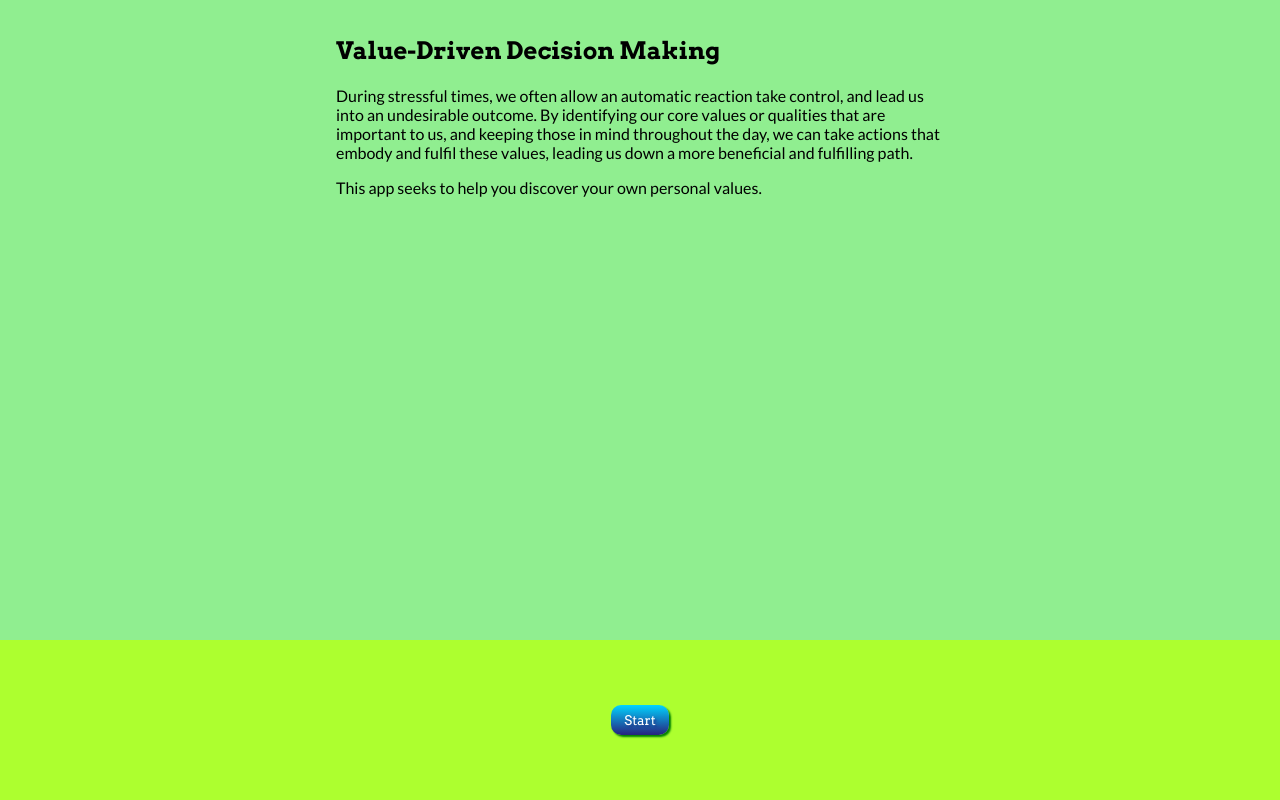
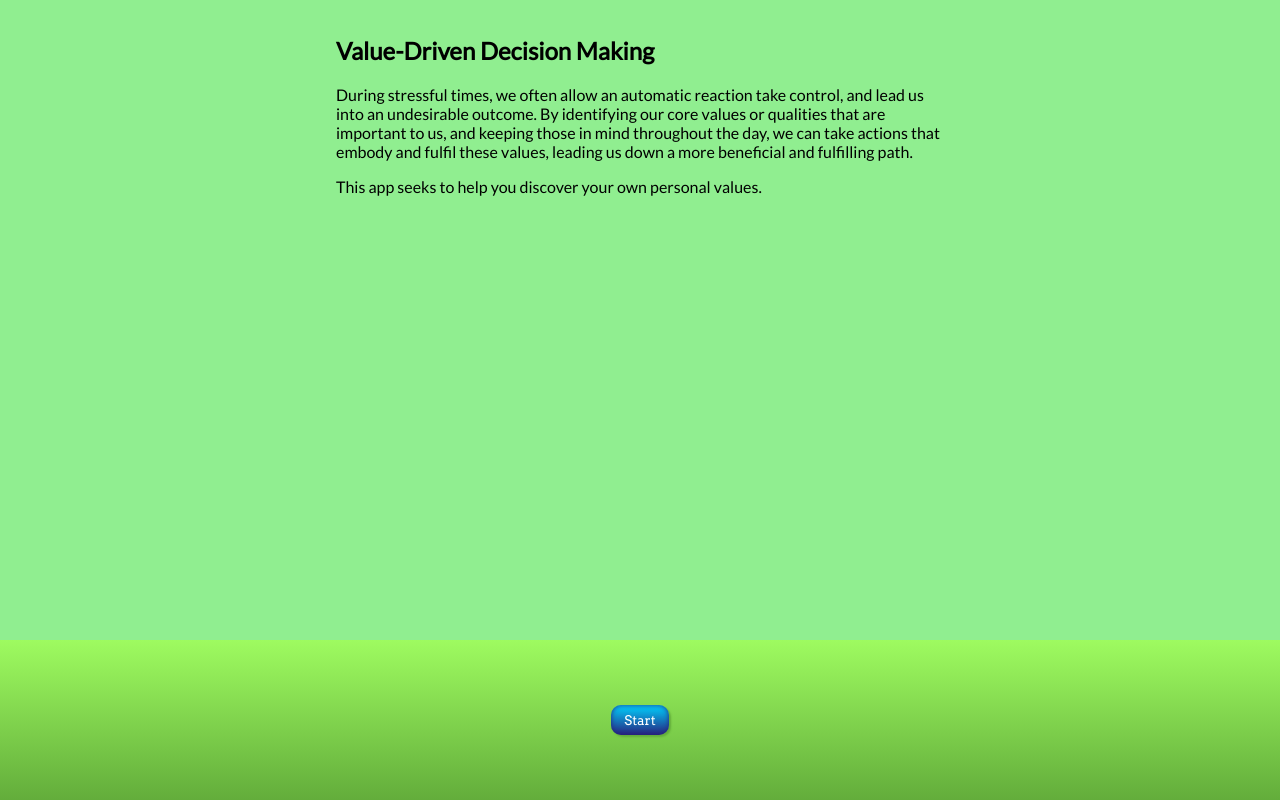
Before and after one commit to vincelee888/values, a React (Create React App) app: page / in a window 1280 px wide. Built offline with nearby package versions, Linux system fonts and the light colour scheme.

Commit message:
styling and end copy

```diff
--- a/src/components/End.jsx
+++ b/src/components/End.jsx
@@ -26,6 +26,14 @@ const MyValues = ({ values, myValues }) => {
         const v = values.find((v) => v.key === mv);
         return <Value key={v.key} name={v.name} description={v.description} />;
       })}
+      <p>
+        Armed with your core Values, you might like to look into{" "}
+        <a href="https://en.wikipedia.org/wiki/Acceptance_and_commitment_therapy">
+          ACT training
+        </a>
+        , to learn how you can steer your actions towards more desirable
+        outcomes.
+      </p>
     </div>
   );
 };
--- a/src/components/styles.js
+++ b/src/components/styles.js
@@ -20,8 +20,9 @@ const ButtonStyles = styled.button`
     rgba(0, 212, 255, 1) 100%
   );
   color: white;
-  box-shadow: 2px 2px 2px green;
-  text-shadow: 2px 2px 2px rgba(39, 34, 126, 0.5);
+  text-shadow: rgba(56, 56, 126, 0.5);
+  box-shadow: inset 0px 0px 4px 1px rgba(39, 34, 126, 0.7),
+    2px 2px 2px rgba(99, 173, 59, 1);
   border-radius: 10px;
   border: none;
   cursor: pointer;
@@ -34,7 +35,12 @@ const MainInputStyles = styled.div`
   left: 0;
   width: 100vw;
   height: 20vh;
-  background: greenyellow;
+  background: rgb(99, 173, 59);
+  background: linear-gradient(
+    0deg,
+    rgba(99, 173, 59, 1) 0%,
+    rgba(158, 251, 96, 1) 100%
+  );
   display: flex;
   justify-content: space-evenly;
   align-items: center;
@@ -50,7 +56,7 @@ const ValueStyles = styled.div`
   margin: 1em;
   padding: 1em;
   background: white;
-  box-shadow: 2px 2px 2px green;
+  box-shadow: 2px 2px 2px rgba(99, 173, 59, 0.5);
   display: block;
   border-radius: 10px;
   text-align: center;
--- a/src/index.css
+++ b/src/index.css
@@ -7,9 +7,6 @@ body {
   overflow-x: hidden;
 }
 
-h1,
-h2,
-h3,
 button {
   font-family: "Arvo", serif;
 }
```
